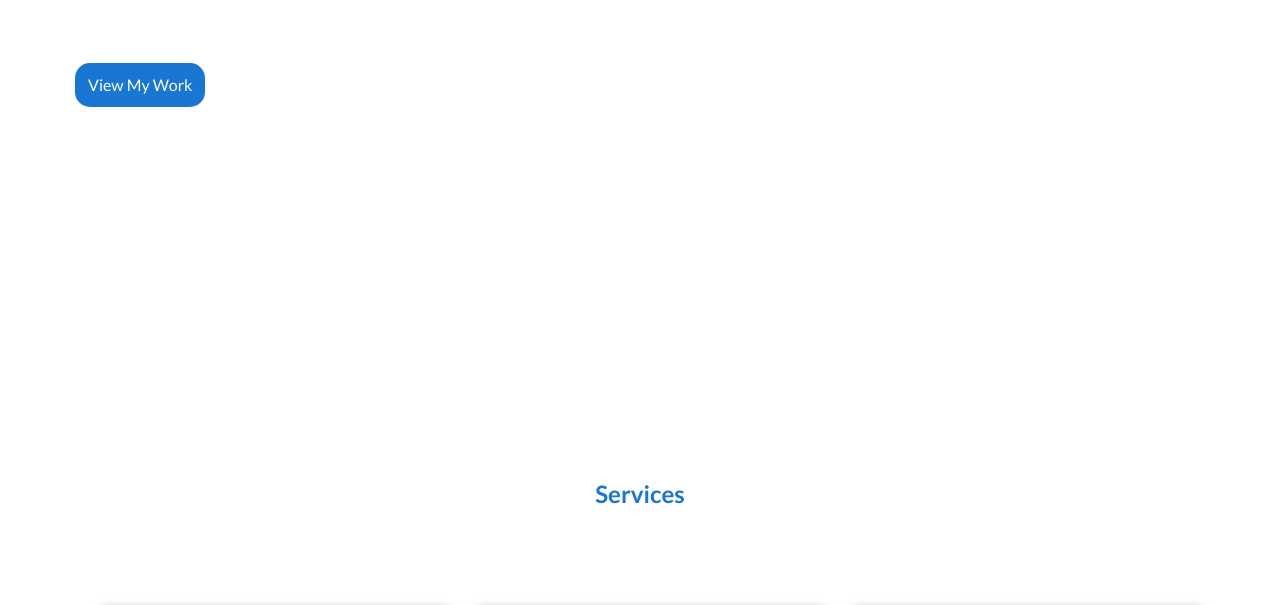
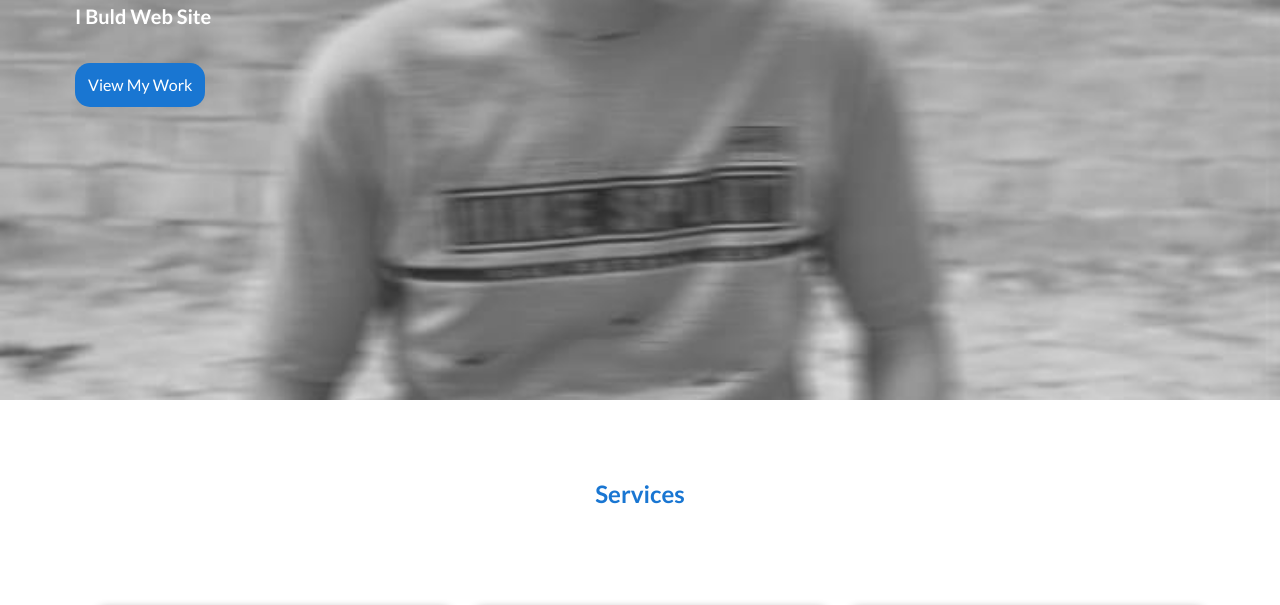
Before and after one commit to AhmedAnwar-Dev/portfolio, a plain HTML site: page index.html in a window 1280 px wide. Shown: the part 400-1005 px from the top of the page. Drawn offline with Linux system fonts and the light colour scheme; the site is published under a folder, as on GitHub Pages, so addresses that start at the root find nothing; files whose address does not match are found by name.

Commit message:
edit proplem

```diff
--- a/design/style.css
+++ b/design/style.css
@@ -94,7 +94,7 @@ header .continer nav ul li a:hover {
 /* End Header */
 /* Start information */
 .information {
-  background-image: url(/image/profile\ img.jpg);
+  background-image: url(image/profile\ img.jpg);
   background-repeat: no-repeat;
   background-size: cover;
   height: 100vh;
```
